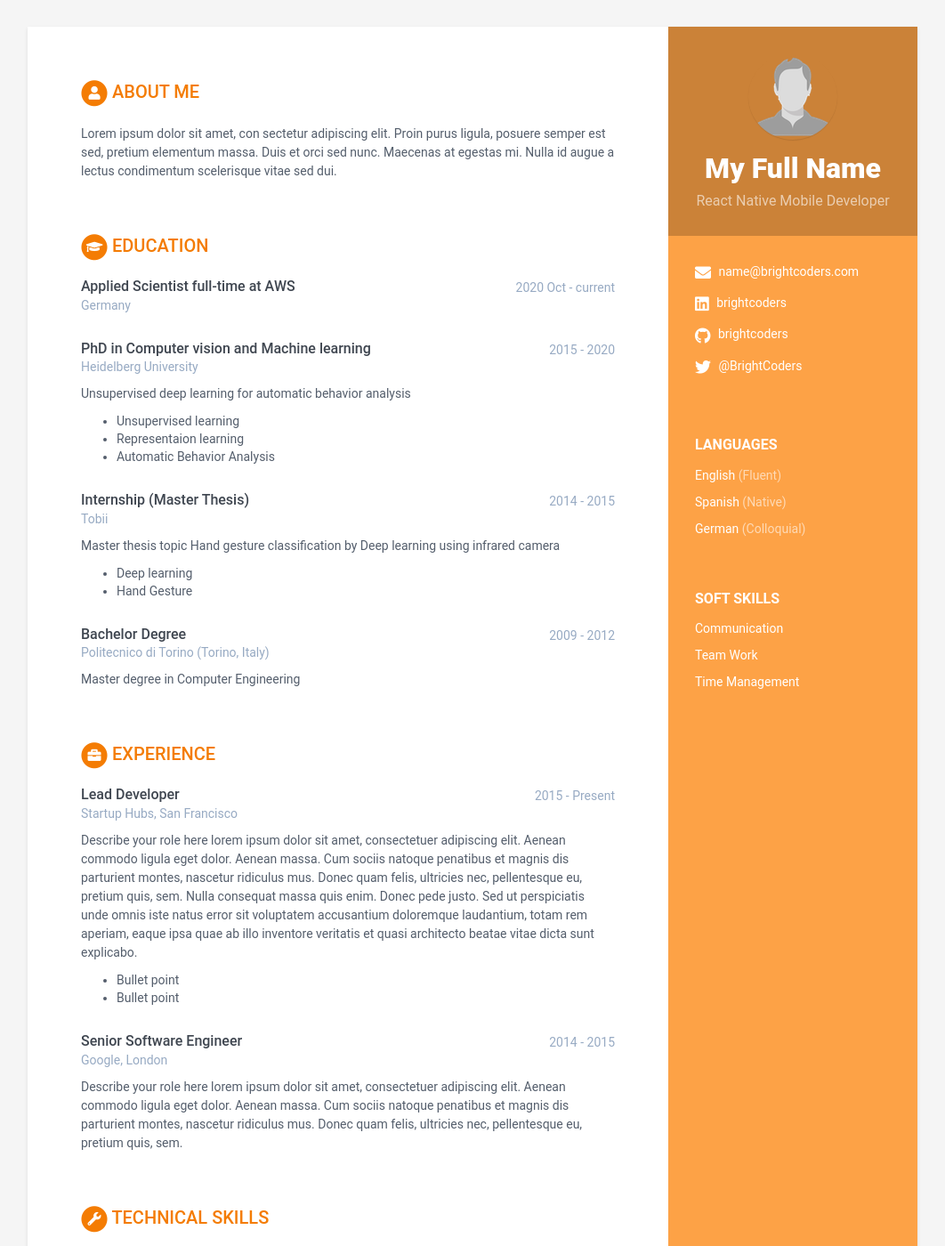
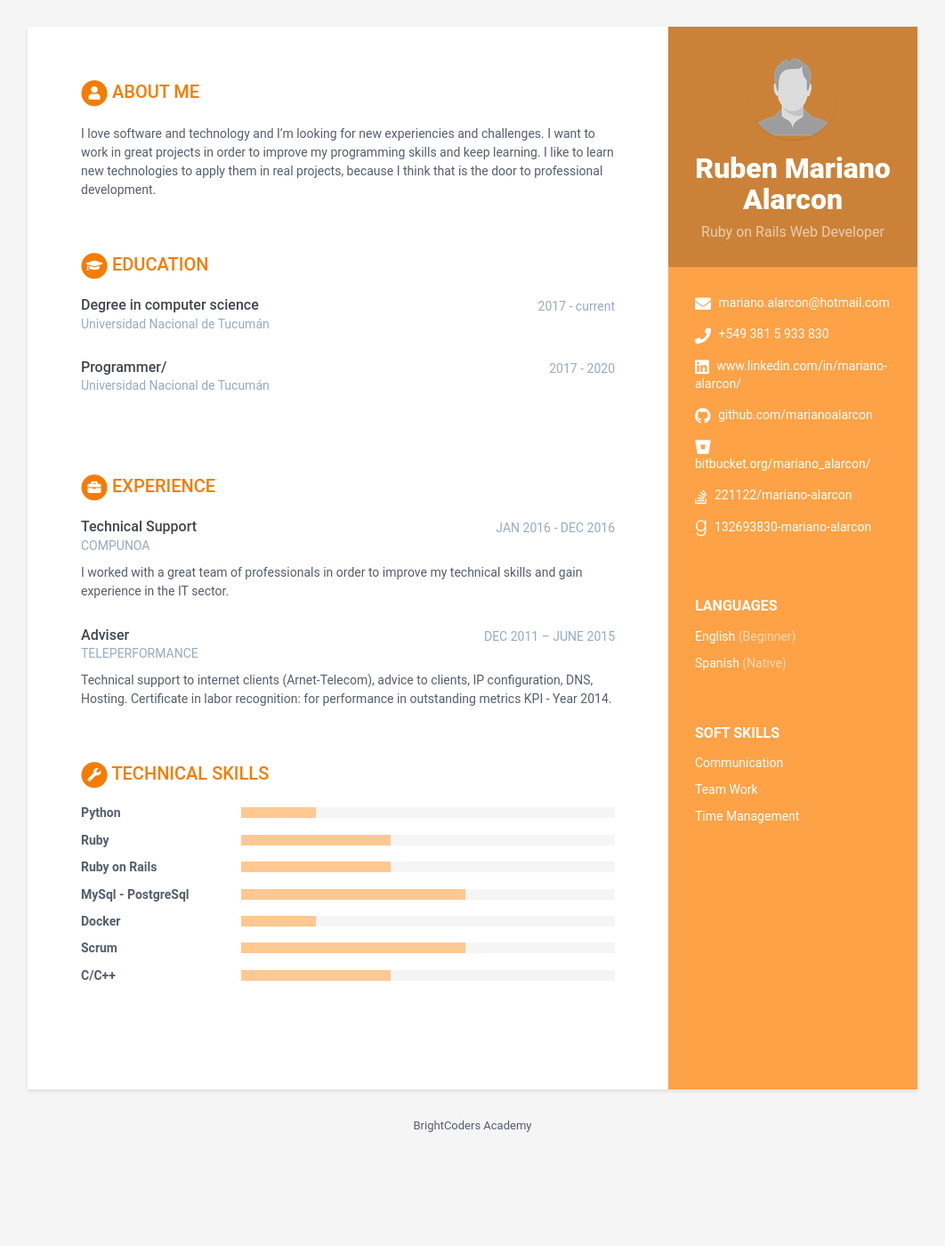
Before and after one commit to BC-MAR-21-ROR/kata-resume-marianoalarcon, a Jekyll site: the page built from index.html, in a window 1280 px wide and 1400 px high. Shown: the whole window at 89% size, without its empty margins (109-1171 px from the left). Built offline with Jekyll 4.4.1, drawn with Linux system fonts in a browser that asks for light colours; some of the changed text lies outside the part shown.

Commit message:
feat: add info data.yml and aggregate path in _config.yml

```diff
--- a/_config.yml
+++ b/_config.yml
@@ -3,7 +3,7 @@
 # Site Settings
 title: BrightCoders Academy
 url: '' #'http://webjeda.com'
-baseurl: '' #change it according to your repository name
+baseurl: 'https://bc-mar-21-ror.github.io/kata-resume-marianoalarcon/' #change it according to your repository name
 # Style will be applied only after restarting the build or serve. Just choose one of the options.
 theme_skin: orange # blue turquoise green berry orange ceramic
 chrome_mobile_color: #use hex colors (ex:#1976d2) or leave empty if you don't want a color for chrome mobile searchbar
--- a/_data/data.yml
+++ b/_data/data.yml
@@ -7,33 +7,33 @@ sidebar:
   education: False # NO MODIFICAR
 
   # Profile information
-  name: My Full Name # Nombre completo
-  tagline: React Native Mobile Developer # React Native Mobile Developer ó Ruby on Rails Web Developer Según sea el caso
+  name: Ruben Mariano Alarcon # Nombre completo
+  tagline: Ruby on Rails Web Developer # React Native Mobile Developer ó Ruby on Rails Web Developer Según sea el caso
   avatar: profile.png # Colocar una imagen con tu foto de 100x100 pixels dentro de /assets/images
 
   # Actualiza tus datos de contacto
-  email: name@brightcoders.com
-  phone:
+  email: mariano.alarcon@hotmail.com
+  phone: +549 381 5 933 830
   website: # No agregar http://
-  linkedin: brightcoders
-  github: brightcoders
+  linkedin: www.linkedin.com/in/mariano-alarcon/
+  github: github.com/marianoalarcon
   gitlab:
-  bitbucket:
-  twitter: '@BrightCoders'
-  stack-overflow: # Number/Username, e.g. 123456/alandoe
-  codewars:
-  goodreads: # Number-Username, e.g. 123456-alandoe
+  bitbucket: bitbucket.org/mariano_alarcon/
+  # twitter: '@BrightCoders'
+  stack-overflow: 221122/mariano-alarcon # Number/Username, e.g. 123456/alandoe
+  # codewars:
+  goodreads: 132693830-mariano-alarcon # Number-Username, e.g. 123456-alandoe
 
   # Actualiza según los idiomas y nieles que tienes. Agrega o Elimina según sea necesario.
   languages:
     - idiom: English
-      level: Fluent # Utiliza el resultado de tu examen oficial, o el nivel de acuerdo al modelo Dreyfus
+      level: Beginner # Utiliza el resultado de tu examen oficial, o el nivel de acuerdo al modelo Dreyfus
 
     - idiom: Spanish
       level: Native # Utiliza el resultado de tu examen oficial, o el nivel de acuerdo al modelo Dreyfus
 
-    - idiom: German
-      level: Colloquial
+    # - idiom: German
+    #   level: Colloquial
 
   # Registra aquí tus soft skills. Agrega o elimina según sea necesario
   interests:
@@ -50,67 +50,59 @@ sidebar:
 career-profile:
   title: About Me # NO MODIFICAR
   summary: |
-    Lorem ipsum dolor sit amet, con sectetur adipiscing elit. Proin purus ligula, posuere semper est sed, pretium elementum massa. Duis et orci sed nunc. Maecenas at egestas mi. Nulla id augue a lectus condimentum scelerisque vitae sed dui.
+    I love software and technology and I'm looking for new experiencies and challenges.
+    I want to work in great projects in order to improve my programming skills and keep learning.
+    I like to learn new technologies to apply them in real projects, because I think that is the door to professional development.
 
 # Registra aquí tus estudios. Agrega o elimina según sea necesario
 educationcomplete:
-  - degree: Applied Scientist full-time at AWS
-    university: Germany
-    time: 2020 Oct - current
-    details: |
+  - degree: Degree in computer science
+    university: Universidad Nacional de Tucumán
+    time: 2017 - current
+    # details: |
 
-  - degree: PhD in Computer vision and Machine learning
-    university: Heidelberg University
-    time: 2015 - 2020
-    details: |
-      Unsupervised deep learning for automatic behavior analysis
+  - degree: Programmer/
+    university: Universidad Nacional de Tucumán
+    time: 2017 - 2020
+    # details: |
+    #   Unsupervised deep learning for automatic behavior analysis
 
-        - Unsupervised learning
-        - Representaion learning
-        - Automatic Behavior Analysis
+    #     - Unsupervised learning
+    #     - Representaion learning
+    #     - Automatic Behavior Analysis
 
-  - degree: Internship (Master Thesis)
-    university: Tobii
-    time: 2014 - 2015
-    details: |
-      Master thesis topic Hand gesture classification by Deep learning using infrared camera
+  # - degree: Internship (Master Thesis)
+  #   university: Tobii
+  #   time: 2014 - 2015
+  #   details: |
+  #     Master thesis topic Hand gesture classification by Deep learning using infrared camera
 
-        - Deep learning
-        - Hand Gesture
+  #       - Deep learning
+  #       - Hand Gesture
 
-  - degree: Bachelor Degree
-    university: Politecnico di Torino (Torino, Italy)
-    time: 2009 - 2012
-    details: |
-      Master degree in Computer Engineering
+  - high school: Escuela de Educación Tecnica N°5138
+    Technical School: School of Technical Education N ° 3138 "Alberto Einstein" -
+    time: 2005 - 2010
+    # details: |
+    #   Master degree in Computer Engineering
 
 # Registra aquí tu experiencia. Agrega o elimina según sea necesario
 experiences:
-  - role: Lead Developer
-    time: 2015 - Present
-    company: Startup Hubs, San Francisco
+  - role: Technical Support
+    time: JAN 2016 - DEC 2016
+    company: COMPUNOA
     details: |
-      Describe your role here lorem ipsum dolor sit amet, consectetuer
-      adipiscing elit. Aenean commodo ligula eget dolor. Aenean massa.
-      Cum sociis natoque penatibus et magnis dis parturient montes,
-      nascetur ridiculus mus. Donec quam felis, ultricies nec,
-      pellentesque eu, pretium quis, sem. Nulla consequat massa quis
-      enim. Donec pede justo. Sed ut perspiciatis unde omnis iste natus
-      error sit voluptatem accusantium doloremque laudantium, totam rem
-      aperiam, eaque ipsa quae ab illo inventore veritatis et quasi
-      architecto beatae vitae dicta sunt explicabo.
-        - Bullet point
-        - Bullet point
+      I worked with a great team of professionals in order to
+      improve my technical skills and gain experience in the IT sector.
 
-  - role: Senior Software Engineer
-    time: 2014 - 2015
-    company: Google, London
+  - role: Adviser
+    time: DEC 2011 – JUNE 2015
+    company: TELEPERFORMANCE
     details: |
-      Describe your role here lorem ipsum dolor sit amet, consectetuer
-      adipiscing elit. Aenean commodo ligula eget dolor. Aenean massa.
-      Cum sociis natoque penatibus et magnis dis parturient montes,
-      nascetur ridiculus mus. Donec quam felis, ultricies nec,
-      pellentesque eu, pretium quis, sem.
+      Technical support to internet clients (Arnet-Telecom), advice to clients,
+      IP configuration, DNS, Hosting.
+      Certificate in labor recognition: for performance in outstanding metrics KPI -
+      Year 2014.
 
 # Registra aquí tus habilidades técnicas, para level utiliza:
 # 20% para Novice
@@ -125,17 +117,20 @@ skills:
     - name: Python
       level: 20%
 
-    - name: PyTorch
+    - name: Ruby
       level: 40%
 
-    - name: Tensorflow
+    - name: Ruby on Rails
+      level: 40%
+
+    - name: MySql - PostgreSql
       level: 60%
 
-    - name: Caffe
-      level: 80%
+    - name: Docker
+      level: 20%
 
-    - name: Matlab
-      level: 100%
+    - name: Scrum
+      level: 60%
 
     - name: C/C++
       level: 40%
```
